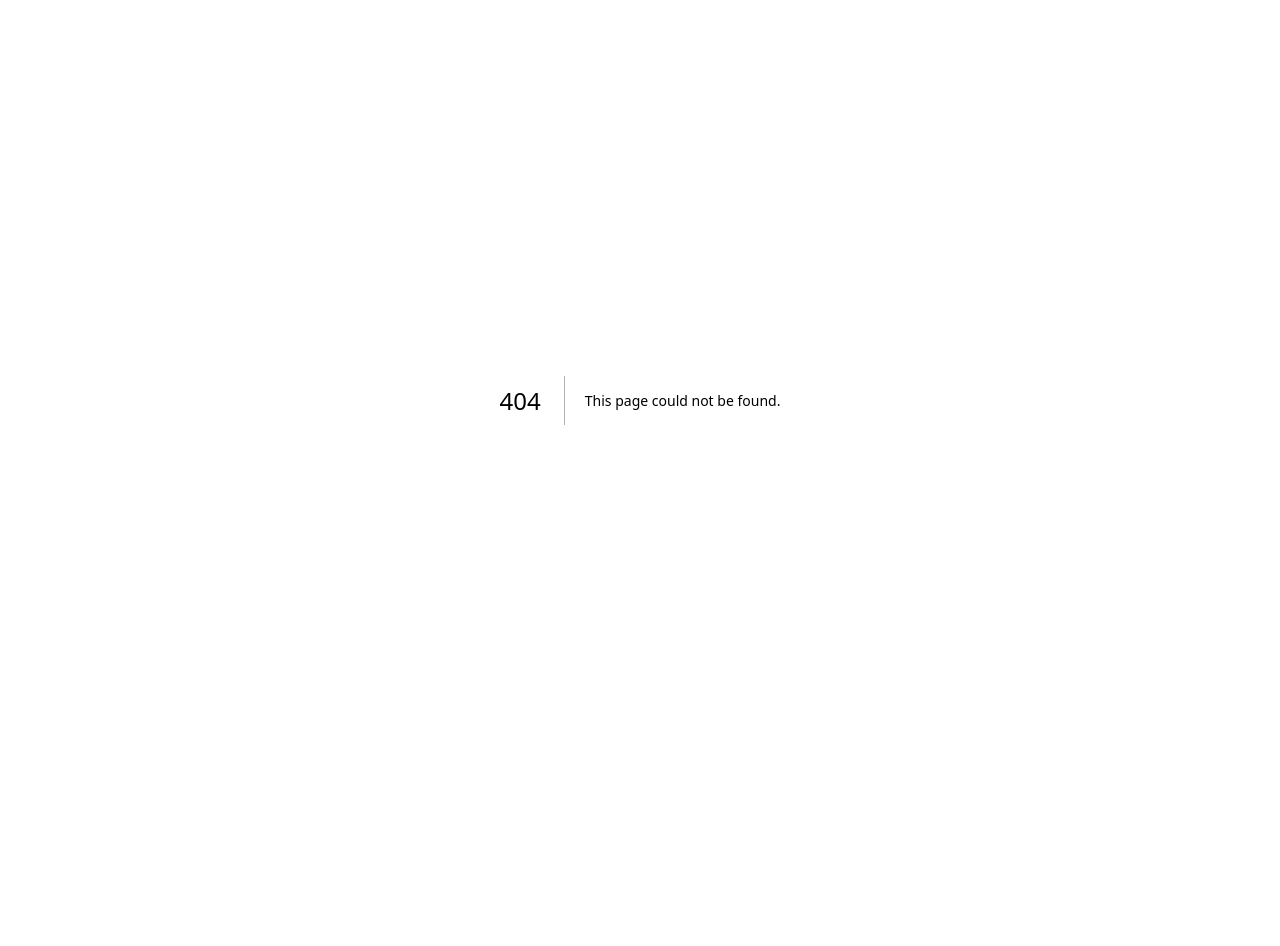
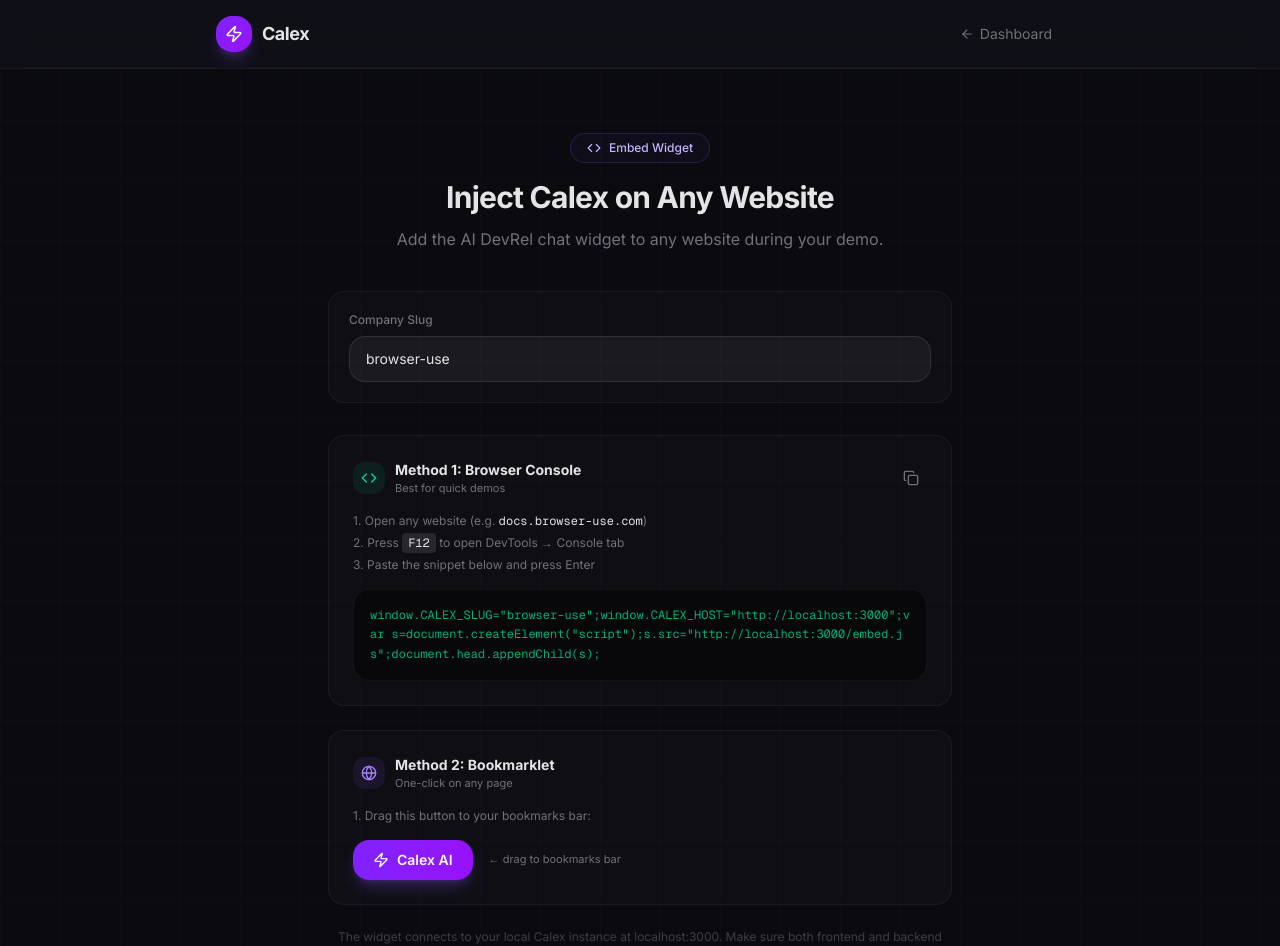
Before and after one commit to rajashekarcs2023/ycwebagents-hack26, a Next.js app in the folder frontend/: page /embed in a window 1280 px wide. Before the commit this address had no page. Shown: the top 946 px of the page. Before the commit the page ends 800 px from the top, so only its background shows below. Built offline with nearby package versions, Linux system fonts and the light colour scheme.

Commit message:
feat: add embed instructions page with bookmarklet code generator

```diff
--- /dev/null
+++ b/frontend/app/embed/page.tsx
@@ -0,0 +1,140 @@
+"use client"
+
+import { useState } from "react"
+import Link from "next/link"
+import { Zap, Copy, Check, Code, ArrowLeft, Globe } from "lucide-react"
+
+const CONSOLE_SNIPPET = `window.CALEX_SLUG="browser-use";window.CALEX_HOST="http://localhost:3000";var s=document.createElement("script");s.src="http://localhost:3000/embed.js";document.head.appendChild(s);`
+
+const BOOKMARKLET = `javascript:void(${encodeURIComponent(CONSOLE_SNIPPET)})`
+
+export default function EmbedPage() {
+  const [copied, setCopied] = useState<string | null>(null)
+  const [slug, setSlug] = useState("browser-use")
+
+  const consoleCode = CONSOLE_SNIPPET.replace("browser-use", slug)
+  const bookmarkletCode = `javascript:void(${encodeURIComponent(consoleCode)})`
+
+  const copy = (text: string, key: string) => {
+    navigator.clipboard.writeText(text)
+    setCopied(key)
+    setTimeout(() => setCopied(null), 2000)
+  }
+
+  return (
+    <div className="min-h-screen bg-background bg-grid">
+      <header className="sticky top-0 z-50 glass border-b border-white/5">
+        <div className="mx-auto flex max-w-4xl items-center justify-between px-6 py-4">
+          <Link href="/" className="flex items-center gap-2.5">
+            <div className="flex h-9 w-9 items-center justify-center rounded-xl bg-gradient-to-br from-violet-600 to-purple-600 shadow-lg shadow-violet-500/25">
+              <Zap className="h-4.5 w-4.5 text-white" />
+            </div>
+            <span className="text-lg font-bold tracking-tight text-foreground">Calex</span>
+          </Link>
+          <Link
+            href="/app"
+            className="inline-flex items-center gap-1.5 rounded-lg px-3 py-2 text-sm text-muted-foreground transition-all hover:text-foreground hover:bg-white/5"
+          >
+            <ArrowLeft className="h-3.5 w-3.5" />
+            Dashboard
+          </Link>
+        </div>
+      </header>
+
+      <main className="mx-auto max-w-2xl px-6 py-16">
+        <div className="mb-10 text-center">
+          <div className="mb-4 inline-flex items-center gap-2 rounded-full border border-violet-500/20 bg-violet-500/5 px-4 py-1.5 text-xs font-medium text-violet-300">
+            <Code className="h-3.5 w-3.5" />
+            Embed Widget
+          </div>
+          <h1 className="mb-3 text-3xl font-bold tracking-tight text-foreground">
+            Inject Calex on Any Website
+          </h1>
+          <p className="text-muted-foreground">
+            Add the AI DevRel chat widget to any website during your demo.
+          </p>
+        </div>
+
+        {/* Slug selector */}
+        <div className="mb-8 rounded-2xl border border-white/5 bg-white/[0.02] p-5">
+          <label className="mb-2 block text-xs font-medium text-muted-foreground">
+            Company Slug
+          </label>
+          <input
+            type="text"
+            value={slug}
+            onChange={(e) => setSlug(e.target.value)}
+            className="w-full rounded-xl border border-white/10 bg-white/5 px-4 py-3 text-sm text-foreground placeholder:text-muted-foreground/50 focus:border-violet-500/30 focus:outline-none focus:ring-1 focus:ring-violet-500/20"
+            placeholder="browser-use"
+          />
+        </div>
+
+        {/* Method 1: Console */}
+        <div className="mb-6 rounded-2xl border border-white/5 bg-white/[0.02] p-6">
+          <div className="mb-4 flex items-center justify-between">
+            <div className="flex items-center gap-2.5">
+              <div className="flex h-8 w-8 items-center justify-center rounded-lg bg-emerald-500/10">
+                <Code className="h-4 w-4 text-emerald-400" />
+              </div>
+              <div>
+                <h3 className="text-sm font-bold text-foreground">Method 1: Browser Console</h3>
+                <p className="text-[11px] text-muted-foreground">Best for quick demos</p>
+              </div>
+            </div>
+            <button
+              onClick={() => copy(consoleCode, "console")}
+              className="rounded-lg p-2 text-muted-foreground transition-all hover:bg-white/5 hover:text-foreground"
+            >
+              {copied === "console" ? (
+                <Check className="h-4 w-4 text-emerald-500" />
+              ) : (
+                <Copy className="h-4 w-4" />
+              )}
+            </button>
+          </div>
+          <ol className="mb-4 space-y-1.5 text-xs text-muted-foreground">
+            <li>1. Open any website (e.g. <span className="text-foreground font-mono">docs.browser-use.com</span>)</li>
+            <li>2. Press <kbd className="rounded bg-white/10 px-1.5 py-0.5 text-foreground">F12</kbd> to open DevTools &rarr; Console tab</li>
+            <li>3. Paste the snippet below and press Enter</li>
+          </ol>
+          <div className="rounded-xl border border-white/5 bg-black/40 p-4 font-mono text-xs text-emerald-400/80 break-all leading-relaxed">
+            {consoleCode}
+          </div>
+        </div>
+
+        {/* Method 2: Bookmarklet */}
+        <div className="mb-6 rounded-2xl border border-white/5 bg-white/[0.02] p-6">
+          <div className="mb-4 flex items-center gap-2.5">
+            <div className="flex h-8 w-8 items-center justify-center rounded-lg bg-violet-500/10">
+              <Globe className="h-4 w-4 text-violet-400" />
+            </div>
+            <div>
+              <h3 className="text-sm font-bold text-foreground">Method 2: Bookmarklet</h3>
+              <p className="text-[11px] text-muted-foreground">One-click on any page</p>
+            </div>
+          </div>
+          <ol className="mb-4 space-y-1.5 text-xs text-muted-foreground">
+            <li>1. Drag this button to your bookmarks bar:</li>
+          </ol>
+          <div className="flex items-center gap-4">
+            <a
+              href={bookmarkletCode}
+              onClick={(e) => e.preventDefault()}
+              className="inline-flex items-center gap-2 rounded-xl bg-gradient-to-r from-violet-600 to-purple-600 px-5 py-2.5 text-sm font-semibold text-white shadow-lg shadow-violet-500/25 cursor-grab active:cursor-grabbing"
+              draggable
+            >
+              <Zap className="h-4 w-4" />
+              Calex AI
+            </a>
+            <span className="text-[11px] text-muted-foreground">&larr; drag to bookmarks bar</span>
+          </div>
+        </div>
+
+        <p className="text-center text-xs text-muted-foreground/50">
+          The widget connects to your local Calex instance at localhost:3000.
+          Make sure both frontend and backend are running.
+        </p>
+      </main>
+    </div>
+  )
+}
```
